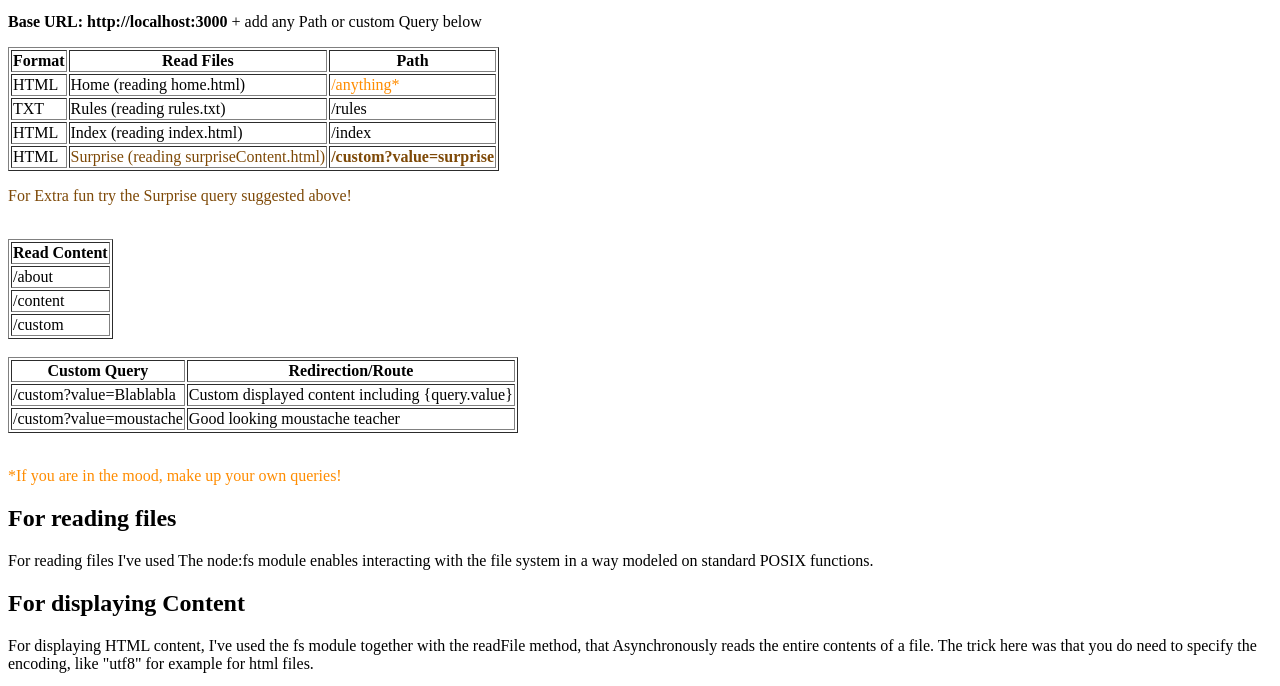
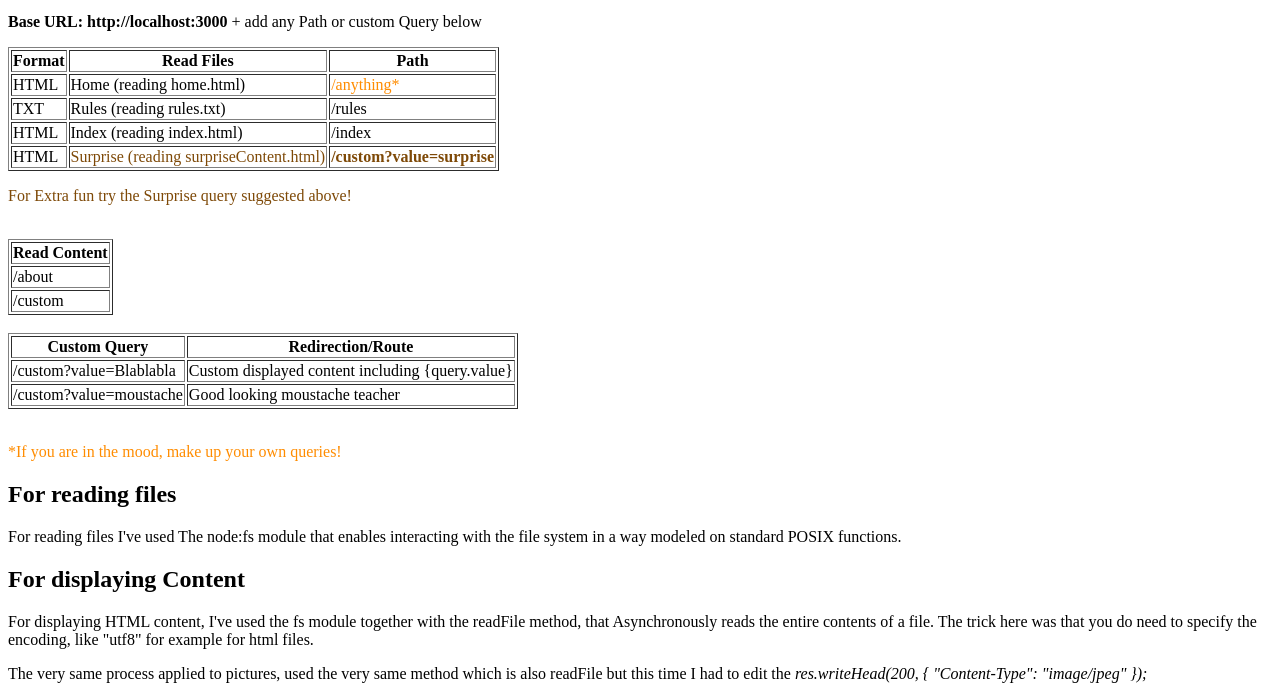
Before and after one commit to hasuwini77/Node_Assignment, a plain HTML site: page home.html in a window 1280 px wide. Shown: the part 101-787 px from the top of the page. Drawn offline with Linux system fonts and the light colour scheme.

Commit message:
last final touches executed

```diff
--- a/home.html
+++ b/home.html
@@ -59,9 +59,6 @@
           <td>/about</td>
         </tr>
         <tr>
-          <td>/content</td>
-        </tr>
-        <tr>
           <td>/custom</td>
         </tr>
       </tbody>
@@ -92,7 +89,7 @@
 
     <div>
       <h2>For reading files</h2>
-      <p>For reading files I've used The node:fs module enables interacting with the file system in a way modeled on standard POSIX functions.</p>
+      <p>For reading files I've used The node:fs module that enables interacting with the file system in a way modeled on standard POSIX functions.</p>
     </div>
 
     <div>
--- a/server.js
+++ b/server.js
@@ -134,11 +134,9 @@ function getUndefinedContent() {
       <body>
         <h1>This is a custom page</h1>
         <div>
-          <p>Try adding "?value=${value}" in the path of your URL</p>
+          <p>Try adding "?value=valueofyourchoice" in the path of your URL</p>
         </div>
       </body>
     </html>
   `;
 }
-
-// submit?content=Yoda
```
